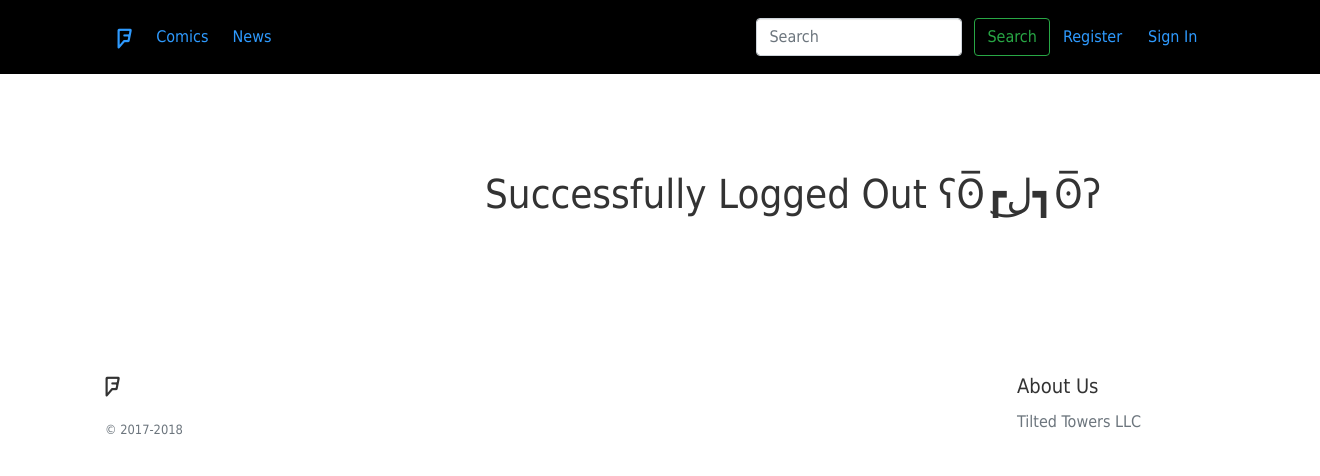
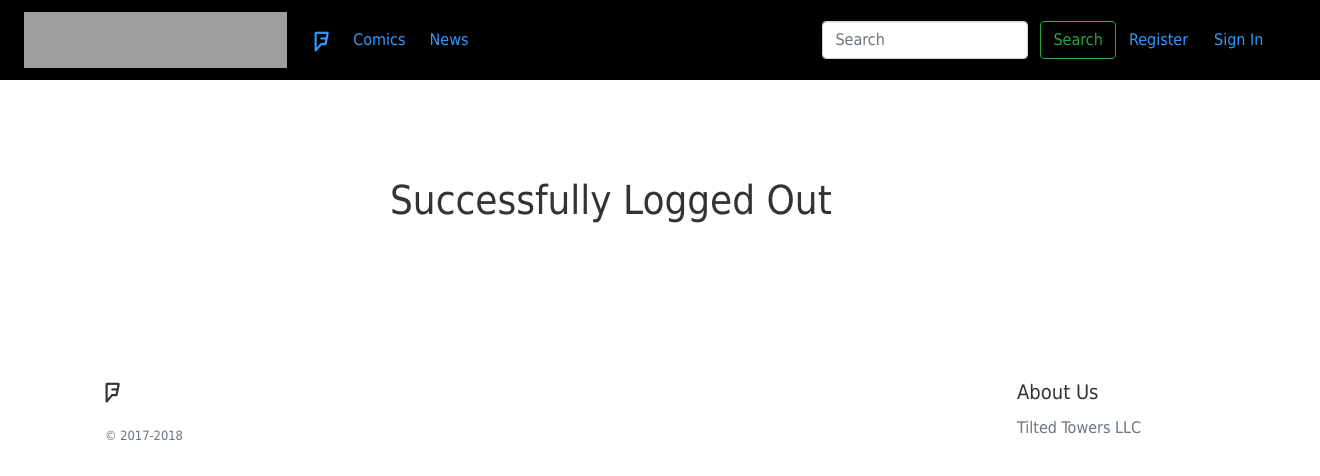
Before and after one commit to M5xThully/CS480_ComicWebsiteProject, a Django app: page /loggedout/ in a window 1320 px wide. Shown: the top 476 px of the page. Run offline with Django 3.2, Linux system fonts and the light colour scheme; some libraries are stand-ins or nearby versions; grey boxes are pictures that could not be loaded.

Commit message:
Added website logo.

```diff
--- a/comicsite/views.py
+++ b/comicsite/views.py
@@ -272,6 +272,7 @@ def account(request, userid):
 def broke(request):
     return render(request, 'broke.html')
 
+
 def searchpage(request):
     q = request.GET['q']
     result_listComicTitle = []
--- a/templates/base.html
+++ b/templates/base.html
@@ -19,6 +19,7 @@
 <body>
 {% if user.is_authenticated %}
   <nav class="navbar navbar-expand-md navbar-dark bg-dark mb-3">
+    <a href="/"><img src="https://images.cooltext.com/5153034.png" width="263" height="56" alt="TiltedComics" /></a>
     <div class="container">
       <button class="navbar-toggler navbar-toggler-right mx-auto" type="button" data-toggle="collapse" data-target="#navbar2SupportedContent" aria-controls="navbar2SupportedContent" aria-expanded="false" aria-label="Toggle navigation">
         <span class="navbar-toggler-icon"></span>
@@ -56,6 +57,7 @@
 
 {% if not user.is_authenticated %}
   <nav class="navbar navbar-expand-md navbar-dark bg-dark mb-3">
+    <a href="/"><img src="https://images.cooltext.com/5153034.png" width="263" height="56" alt="TiltedComics" /></a>
     <div class="container">
       <button class="navbar-toggler navbar-toggler-right mx-auto" type="button" data-toggle="collapse" data-target="#navbar2SupportedContent" aria-controls="navbar2SupportedContent" aria-expanded="false" aria-label="Toggle navigation">
         <span class="navbar-toggler-icon"></span>
--- a/templates/loggedout.html
+++ b/templates/loggedout.html
@@ -5,8 +5,8 @@
   <div class="py-5">
     <div class="container">
       <div class="row">
-        <div class="col-md-9 offset-md-4" >
-            <h1 class="">Successfully Logged Out ʕʘ̅┏ل͜┓ʘ̅ʔ</h1>
+        <div class="col-md-5 offset-md-3" >
+            <h1 class="">Successfully Logged Out</h1>
         </div>
       </div>
     </div>
```
